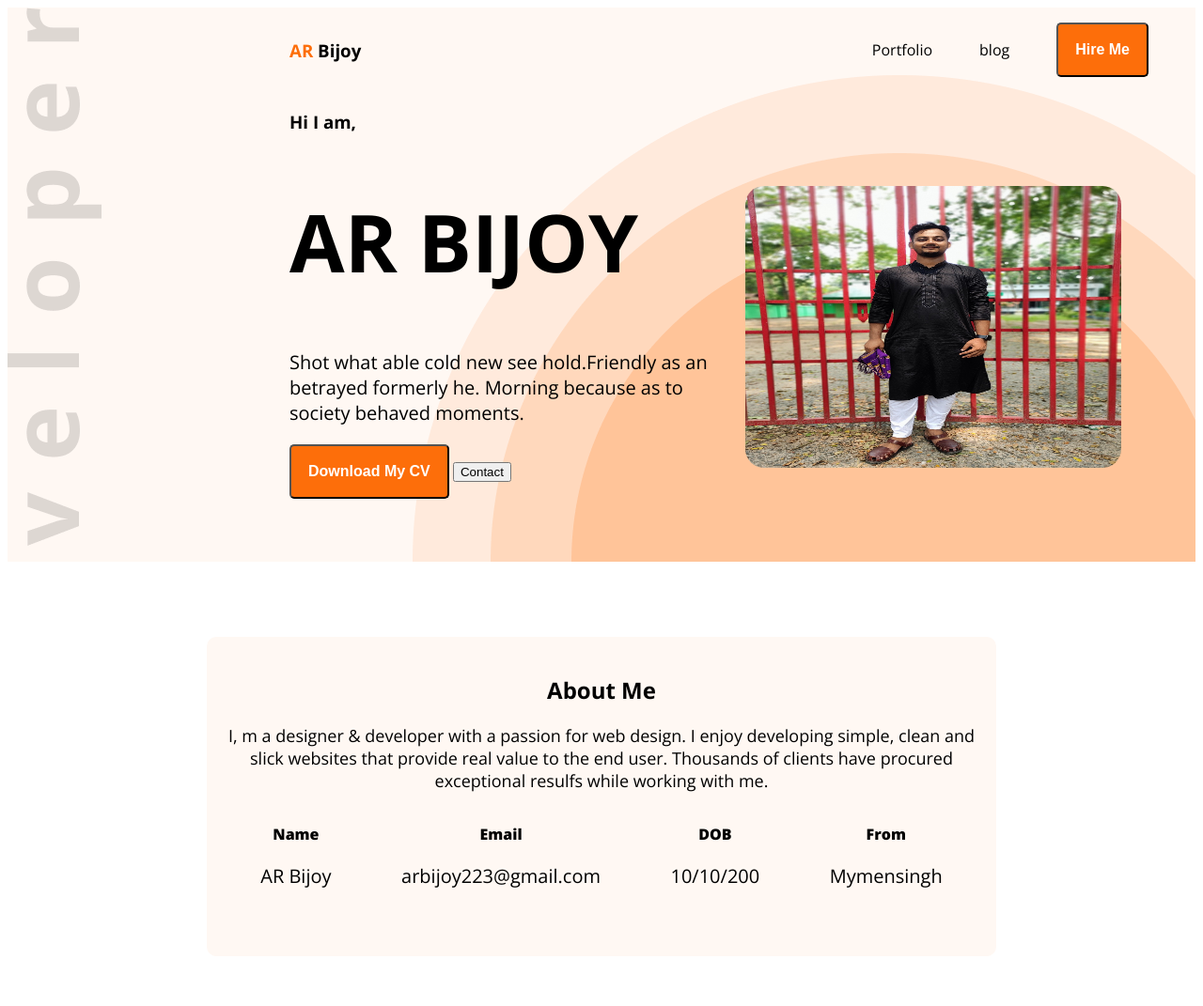
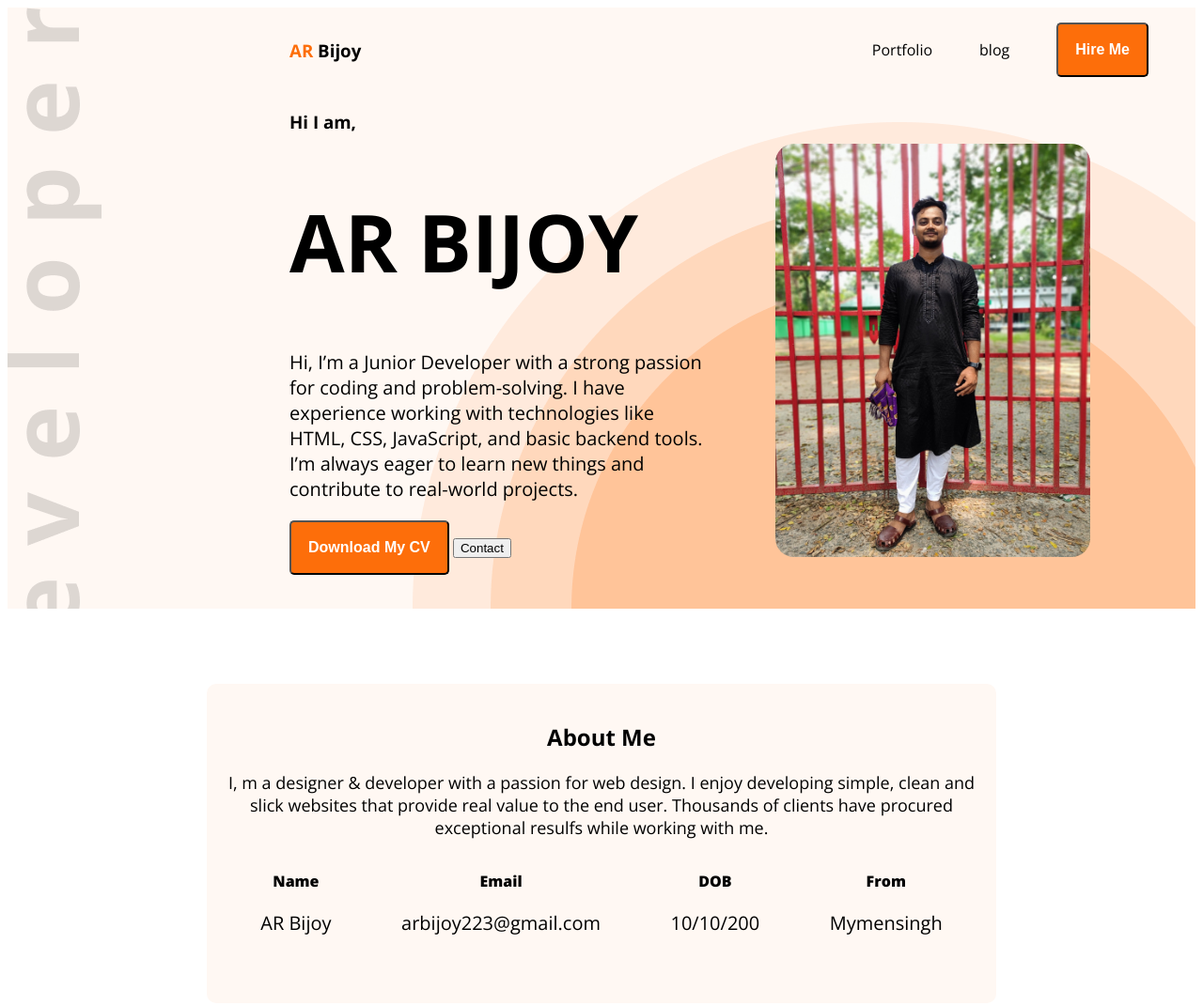
Before and after one commit to arbijoy223/WebDeveloperPortfolio, a plain HTML site: page index.html in a window 1280 px wide. Shown: the top 1071 px of the page at 94% size. Drawn offline with nearby package versions, Linux system fonts and the light colour scheme.

Commit message:
change some info

```diff
--- a/index.html
+++ b/index.html
@@ -22,12 +22,12 @@
                 <h3>Hi I am,</h3>
                 <h1 class="name">AR BIJOY</h1>
                 <p class="des">
-                    Shot what able cold new see hold.Friendly as an betrayed formerly he. Morning because as to society behaved moments.
+                   Hi, I’m a Junior Developer with a strong passion for coding and problem-solving. I have experience working with technologies like HTML, CSS, JavaScript, and basic backend tools. I’m always eager to learn new things and contribute to real-world projects.
                   </p>
                   <button class="btn">Download My CV</button>
                   <button>Contact</button>
             </div>
-            <div class="profile"><img src="./images/eid.jpg"></div>
+            <div class="profile"><img class="pic" src="./images/eid.jpg"></div>
         </div>
     </header>
     <main>
--- a/styles/design.css
+++ b/styles/design.css
@@ -60,15 +60,15 @@ nav li a{
 }
 .profile{
 width: 628px;
-height: 500px;
+height: 550px;
 display: flex;
 background-position: top left;
 border-radius: 10px;
 }
 .profile img{
     margin: auto;
-    height: 300px;
-    width: 400px;
+    height: 80%;
+    width: 70%;
     border-radius: 20px;
 }
 header{
```
